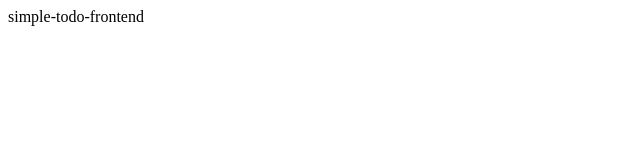
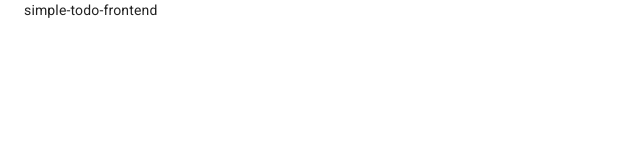
Before and after one commit to rayzaarasj/nextjs-graphql-simple-todo-fe, a Next.js app: page / in a window 1280 px wide. Shown: the top 160 px of the page, without its empty margins (0-640 px from the left). Built offline with nearby package versions, Linux system fonts and the light colour scheme.

Commit message:
add material-ui

```diff
--- a/package.json
+++ b/package.json
@@ -10,6 +10,8 @@
     "prepare": "husky install"
   },
   "dependencies": {
+    "@material-ui/core": "^4.11.4",
+    "@material-ui/icons": "^4.11.2",
     "next": "11.0.0",
     "react": "17.0.2",
     "react-dom": "17.0.2"
--- /dev/null
+++ b/src/lib/theme.tsx
@@ -0,0 +1,22 @@
+import { createMuiTheme } from '@material-ui/core/styles';
+import red from '@material-ui/core/colors/red';
+
+// Create a theme instance.
+const theme = createMuiTheme({
+  palette: {
+    primary: {
+      main: '#556cd6',
+    },
+    secondary: {
+      main: '#19857b',
+    },
+    error: {
+      main: red.A400,
+    },
+    background: {
+      default: '#fff',
+    },
+  },
+});
+
+export default theme;
--- a/src/pages/_app.tsx
+++ b/src/pages/_app.tsx
@@ -1,7 +1,35 @@
-import type { AppProps } from 'next/app';
-import { ReactElement } from 'react';
+import React, { ReactElement } from 'react';
+import Head from 'next/head';
+import { AppProps } from 'next/app';
+import { ThemeProvider } from '@material-ui/core/styles';
+import CssBaseline from '@material-ui/core/CssBaseline';
+import theme from '../lib/theme';
 
-function MyApp({ Component, pageProps }: AppProps): ReactElement {
-  return <Component {...pageProps} />;
+export default function MyApp(props: AppProps): ReactElement {
+  const { Component, pageProps } = props;
+
+  React.useEffect(() => {
+    // Remove the server-side injected CSS.
+    const jssStyles = document.querySelector('#jss-server-side');
+    if (jssStyles) {
+      jssStyles.parentElement?.removeChild(jssStyles);
+    }
+  }, []);
+
+  return (
+    <React.Fragment>
+      <Head>
+        <title>My page</title>
+        <meta
+          name="viewport"
+          content="minimum-scale=1, initial-scale=1, width=device-width"
+        />
+      </Head>
+      <ThemeProvider theme={theme}>
+        {/* CssBaseline kickstart an elegant, consistent, and simple baseline to build upon. */}
+        <CssBaseline />
+        <Component {...pageProps} />
+      </ThemeProvider>
+    </React.Fragment>
+  );
 }
-export default MyApp;
--- /dev/null
+++ b/src/pages/_document.tsx
@@ -0,0 +1,72 @@
+import React from 'react';
+import Document, { Html, Head, Main, NextScript } from 'next/document';
+import { ServerStyleSheets } from '@material-ui/core/styles';
+import theme from '../lib/theme';
+
+export default class MyDocument extends Document {
+  // eslint-disable-next-line @typescript-eslint/explicit-module-boundary-types
+  render() {
+    return (
+      <Html lang="en">
+        <Head>
+          {/* PWA primary color */}
+          <meta name="theme-color" content={theme.palette.primary.main} />
+          <link
+            rel="stylesheet"
+            href="https://fonts.googleapis.com/css?family=Roboto:300,400,500,700&display=swap"
+          />
+        </Head>
+        <body>
+          <Main />
+          <NextScript />
+        </body>
+      </Html>
+    );
+  }
+}
+
+// `getInitialProps` belongs to `_document` (instead of `_app`),
+// it's compatible with server-side generation (SSG).
+MyDocument.getInitialProps = async (ctx) => {
+  // Resolution order
+  //
+  // On the server:
+  // 1. app.getInitialProps
+  // 2. page.getInitialProps
+  // 3. document.getInitialProps
+  // 4. app.render
+  // 5. page.render
+  // 6. document.render
+  //
+  // On the server with error:
+  // 1. document.getInitialProps
+  // 2. app.render
+  // 3. page.render
+  // 4. document.render
+  //
+  // On the client
+  // 1. app.getInitialProps
+  // 2. page.getInitialProps
+  // 3. app.render
+  // 4. page.render
+
+  // Render app and page and get the context of the page with collected side effects.
+  const sheets = new ServerStyleSheets();
+  const originalRenderPage = ctx.renderPage;
+
+  ctx.renderPage = () =>
+    originalRenderPage({
+      enhanceApp: (App) => (props) => sheets.collect(<App {...props} />),
+    });
+
+  const initialProps = await Document.getInitialProps(ctx);
+
+  return {
+    ...initialProps,
+    // Styles fragment is rendered after the app and page rendering finish.
+    styles: [
+      ...React.Children.toArray(initialProps.styles),
+      sheets.getStyleElement(),
+    ],
+  };
+};
--- a/src/pages/index.tsx
+++ b/src/pages/index.tsx
@@ -1,5 +1,10 @@
+import { Container } from '@material-ui/core';
 import { ReactElement } from 'react';
 
 export default function Home(): ReactElement {
-  return <div>simple-todo-frontend</div>;
+  return (
+    <Container>
+      <div>simple-todo-frontend</div>
+    </Container>
+  );
 }
```
Also changed, not shown: 1 other file (tests, documents, lock files or other folders).
